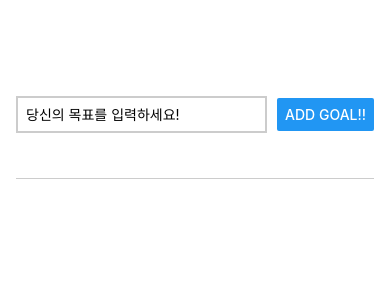
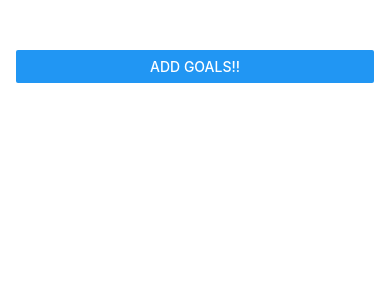
Before and after one commit to sohyeon-zoe-kim/RNCourse, a React Native app: screen / in a window 390 px wide. Shown: the top 300 px of the page. Built offline with nearby package versions, Linux system fonts and the light colour scheme.

Commit message:
feat: modal 화면 추가

```diff
--- a/App.js
+++ b/App.js
@@ -1,11 +1,12 @@
 import { useState } from 'react'
-import { StyleSheet, View, FlatList } from 'react-native'
+import { StyleSheet, View, FlatList, Button } from 'react-native'
 
 import GoalInput from './components/GoalInput'
 import GoalItem from './components/GoalItem'
 
 export default function App() {
   const [courseGoals, setCourseGoals] = useState([])
+  const [isModalVisible, setIsModalVisible] = useState(false)
 
   const addGoalHandler = enteredGoalText => {
     setCourseGoals(currentCourseGoals => [
@@ -20,9 +21,14 @@
     })
   }
 
+  const startAddGoalHandler = () => {
+    setIsModalVisible(true)
+  }
+
   return (
     <View style={styles.abbContainer}>
-      <GoalInput onAddGoal={addGoalHandler} />
+      <Button title="Add Goals!!" onPress={startAddGoalHandler} />
+      <GoalInput visiable={isModalVisible} onAddGoal={addGoalHandler} />
       <View style={styles.goalsContainer}>
         <FlatList
           alwaysBounceVertical={false}
--- a/components/GoalInput.js
+++ b/components/GoalInput.js
@@ -1,5 +1,5 @@
 import { useState } from 'react'
-import { StyleSheet, View, TextInput, Button } from 'react-native'
+import { StyleSheet, View, TextInput, Button, Modal } from 'react-native'
 
 const GoalInput = props => {
   const [enteredGoalText, setEnteredGoalText] = useState('')
@@ -14,6 +14,7 @@
   }
 
   return (
+    <Modal visible={props.visiable} animationType="slide">
       <View style={styles.inputContainer}>
         <TextInput
           style={styles.textInput}
@@ -21,8 +22,16 @@
           onChangeText={goalInputHandler}
           value={enteredGoalText}
         />
+        <View style={styles.buttonContainer}>
+          <View style={styles.button}>
             <Button title="Add goal!!" onPress={addGoalHandler} />
           </View>
+          <View style={styles.button}>
+            <Button title="Cancle" />
+          </View>
+        </View>
+      </View>
+    </Modal>
   )
 }
 
@@ -30,19 +39,26 @@
 
 const styles = StyleSheet.create({
   inputContainer: {
-    flexDirection: 'row',
-    justifyContent: 'space-between',
+    justifyContent: 'center',
     alignItems: 'center',
     gap: 8,
     flex: 1,
     marginBottom: 24,
     borderBottomWidth: 1,
     borderBottomColor: '#cccccc',
+    padding: 16,
   },
   textInput: {
     borderWidth: 2,
     borderColor: '#cccccc',
-    width: '70%',
+    width: '100%',
     padding: 8,
   },
+  buttonContainer: {
+    flexDirection: 'row',
+    gap: 16,
+  },
+  button: {
+    width: '30%',
+  },
 })
```
Lines whose indentation alone changed are shown as unchanged.
